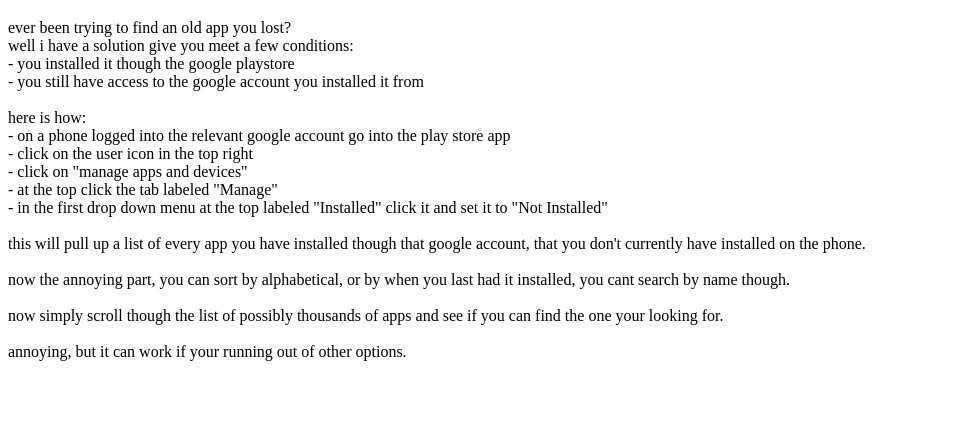
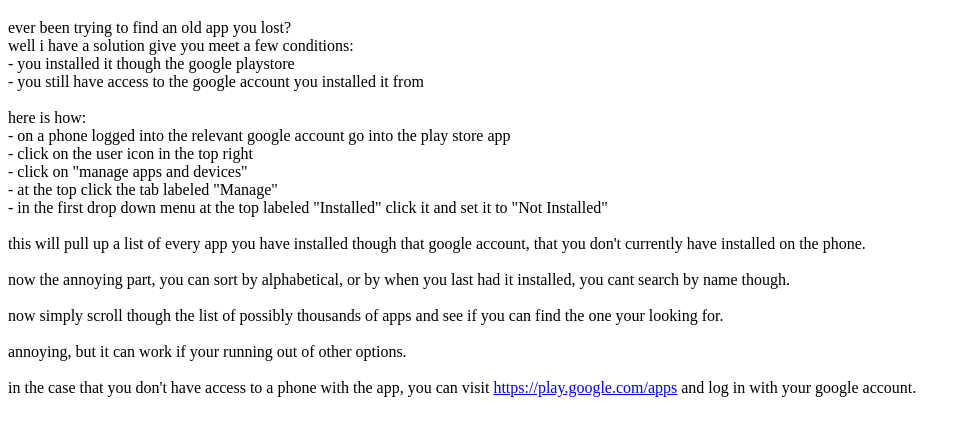
Before and after one commit to aspwil/help, a plain HTML site: page old-app.html in a window 1280 px wide. Shown: the part 61-496 px from the top of the page, without its empty margins (0-971 px from the left). Drawn offline with Linux system fonts and the light colour scheme.

Commit message:
Update old-app.html

```diff
--- a/old-app.html
+++ b/old-app.html
@@ -20,6 +20,8 @@
     this will pull up a list of every app you have installed though that google account, that you don't currently have installed on the phone.<br><br>
     now the annoying part, you can sort by alphabetical, or by when you last had it installed, you cant search by name though.<br><br>
     now simply scroll though the list of possibly thousands of apps and see if you can find the one your looking for.<br><br>
-    annoying, but it can work if your running out of other options.
+    annoying, but it can work if your running out of other options.<br><br>
+
+    in the case that you don't have access to a phone with the app, you can visit <a href="https://play.google.com/apps">https://play.google.com/apps</a> and log in with your google account.
   </body>
 </html>
```
